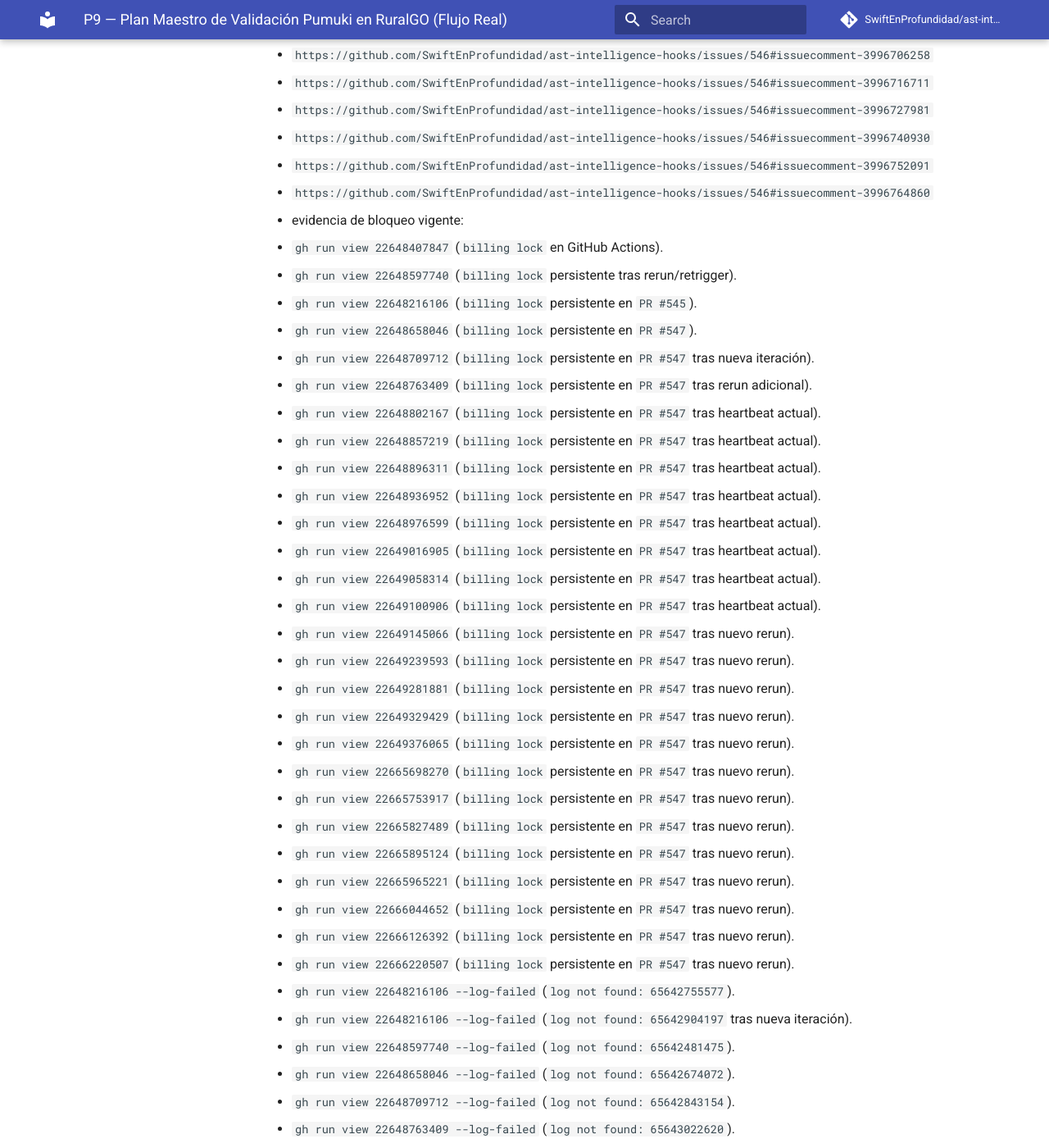
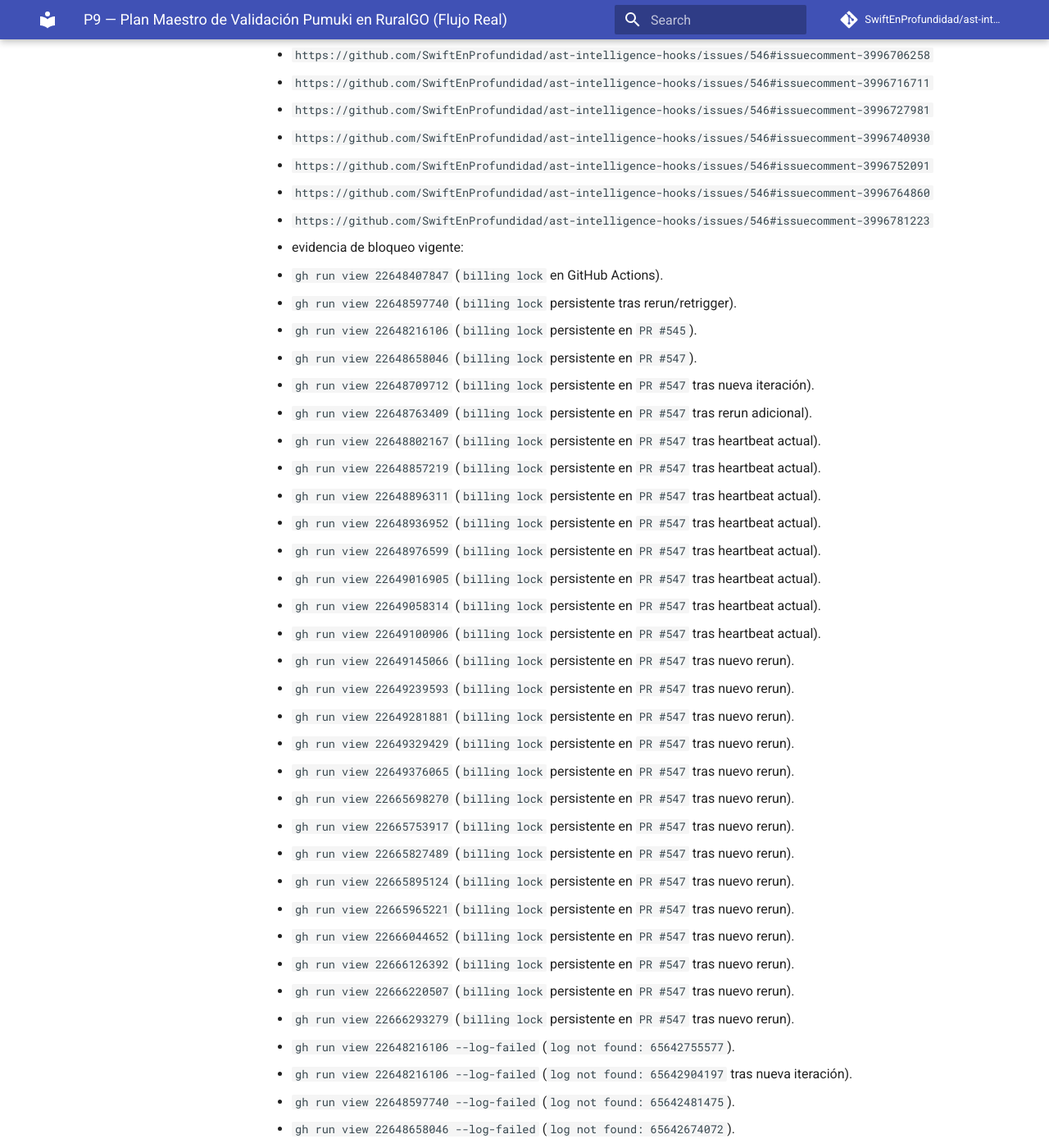
Before and after one commit to SwiftEnProfundidad/ast-intelligence-hooks, an MkDocs documentation site: the page built from docs/seguimiento-completo-validacion-ruralgo-03-03-2026.md, in a window 1280 px wide and 1400 px high, scrolled down 49149 px. Shown: the whole window at 82% size. Built offline with MkDocs 1.6.1 and Material for MkDocs 9.7.7, drawn with Linux system fonts in a browser that asks for light colours; comment, search, counter and statistics services are not loaded; some of the changed text lies outside the part shown.

Commit message:
docs(tracking): append T47 heartbeat for latest blocker cycle

```diff
--- a/docs/seguimiento-completo-validacion-ruralgo-03-03-2026.md
+++ b/docs/seguimiento-completo-validacion-ruralgo-03-03-2026.md
@@ -1367,6 +1367,7 @@ Criterio de salida F5:
       - `https://github.com/SwiftEnProfundidad/ast-intelligence-hooks/issues/546#issuecomment-3996740930`
       - `https://github.com/SwiftEnProfundidad/ast-intelligence-hooks/issues/546#issuecomment-3996752091`
       - `https://github.com/SwiftEnProfundidad/ast-intelligence-hooks/issues/546#issuecomment-3996764860`
+      - `https://github.com/SwiftEnProfundidad/ast-intelligence-hooks/issues/546#issuecomment-3996781223`
     - evidencia de bloqueo vigente:
       - `gh run view 22648407847` (`billing lock` en GitHub Actions).
       - `gh run view 22648597740` (`billing lock` persistente tras rerun/retrigger).
@@ -1395,6 +1396,7 @@ Criterio de salida F5:
       - `gh run view 22666044652` (`billing lock` persistente en `PR #547` tras nuevo rerun).
       - `gh run view 22666126392` (`billing lock` persistente en `PR #547` tras nuevo rerun).
       - `gh run view 22666220507` (`billing lock` persistente en `PR #547` tras nuevo rerun).
+      - `gh run view 22666293279` (`billing lock` persistente en `PR #547` tras nuevo rerun).
       - `gh run view 22648216106 --log-failed` (`log not found: 65642755577`).
       - `gh run view 22648216106 --log-failed` (`log not found: 65642904197` tras nueva iteración).
       - `gh run view 22648597740 --log-failed` (`log not found: 65642481475`).
@@ -1442,6 +1444,8 @@ Criterio de salida F5:
       - `gh run view 22666126392 --log-failed` (`log not found: 65698204662` tras rerun más reciente).
       - `gh run view 22648216106 --log-failed` (`log not found: 65698367870` tras rerun más reciente).
       - `gh run view 22666220507 --log-failed` (`log not found: 65698516866` tras rerun más reciente).
+      - `gh run view 22648216106 --log-failed` (`log not found: 65698649512` tras rerun más reciente).
+      - `gh run view 22666293279 --log-failed` (`log not found: 65698759698` tras rerun más reciente).
       - `gh pr checks 547 --json name,state,bucket,link,description` (`security/snyk` sin cuota).
       - `gh pr checks 545 --json name,state,bucket,link,description` (`security/snyk` sin cuota).
 
```
